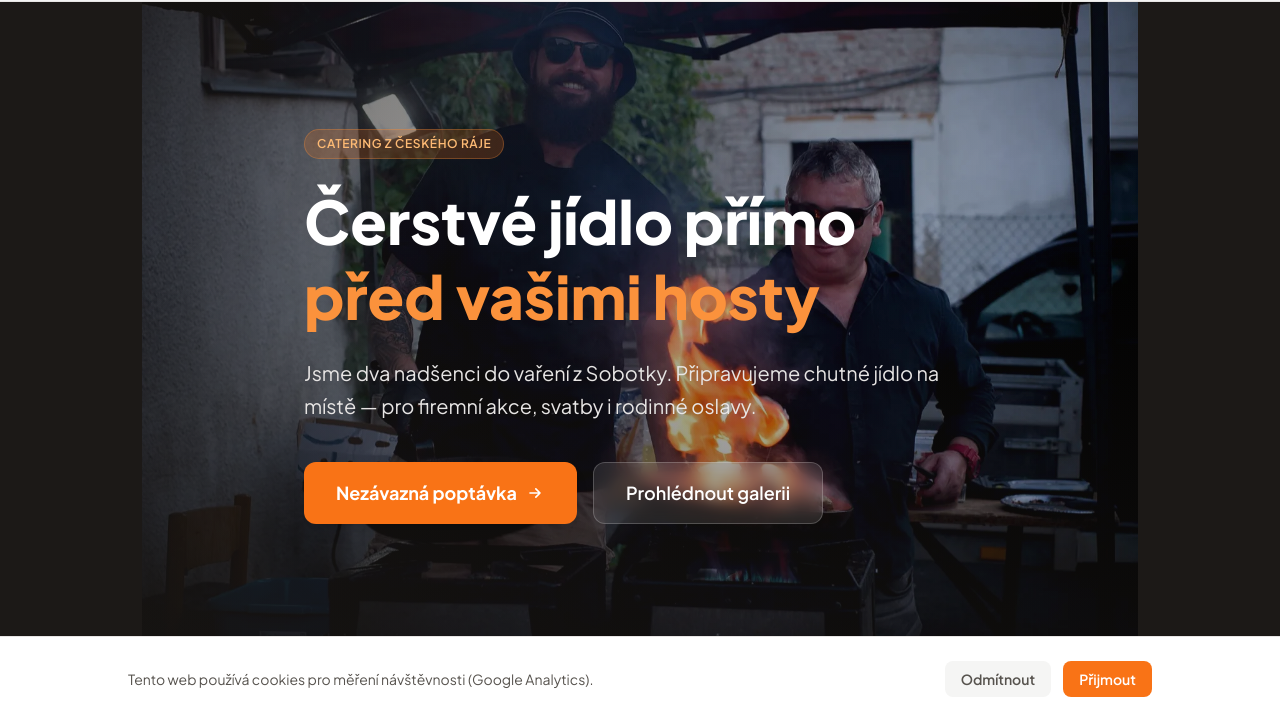
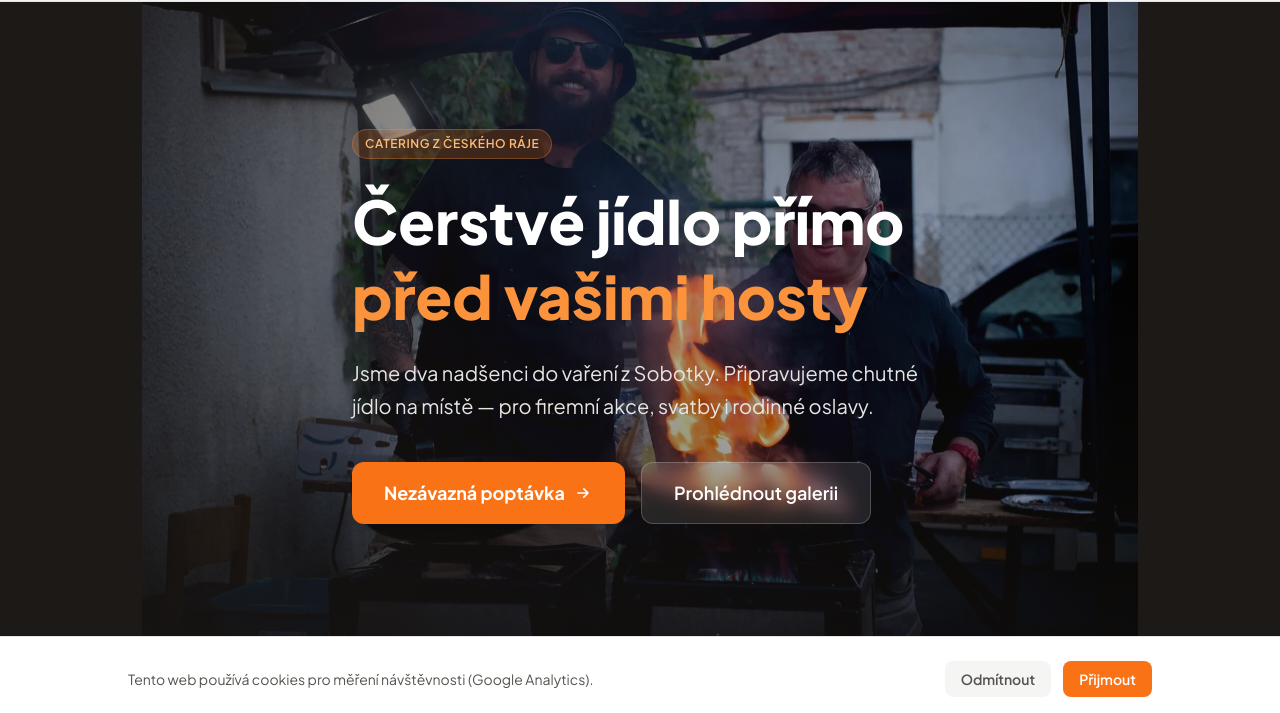
Before and after one commit to jkrikava1-lgtm/cateringzraje-new, an Astro site: page / in a window 1280 px wide. Shown: the part 79-792 px from the top of the page. Built offline with nearby package versions, Linux system fonts and the light colour scheme; Astro itself is replaced by a stand-in of ours.

Commit message:
Hero: texty více doleva
Co-Authored-By: Claude Sonnet 4.6 <noreply@anthropic.com>

```diff
--- a/src/pages/index.astro
+++ b/src/pages/index.astro
@@ -17,8 +17,8 @@ import site from '../data/site.json';
       <div class="absolute inset-0 bg-gradient-to-r from-stone-900/70 via-stone-900/30 to-transparent"></div>
       <div class="absolute inset-0 bg-gradient-to-b from-stone-900/20 via-transparent to-stone-900/40"></div>
     </div>
-    <div class="relative max-w-6xl mx-auto px-4 sm:px-6 py-20 lg:py-28">
-      <div class="max-w-2xl">
+    <div class="relative max-w-6xl mx-auto px-4 sm:px-6 py-20 lg:py-28 flex">
+      <div class="max-w-xl">
         <div class="inline-flex items-center gap-2 px-3 py-1.5 bg-brand-500/20 border border-brand-400/30 text-brand-300 text-xs font-semibold rounded-full mb-6 uppercase tracking-wider">
           Catering z Českého ráje
         </div>
```
